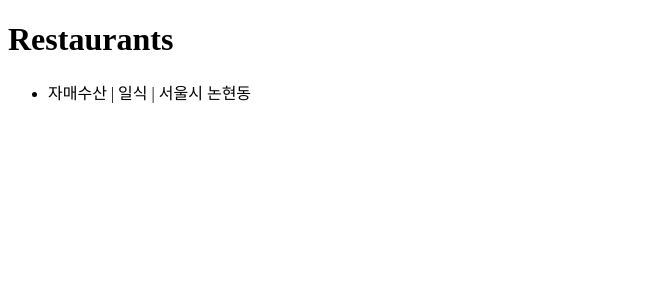
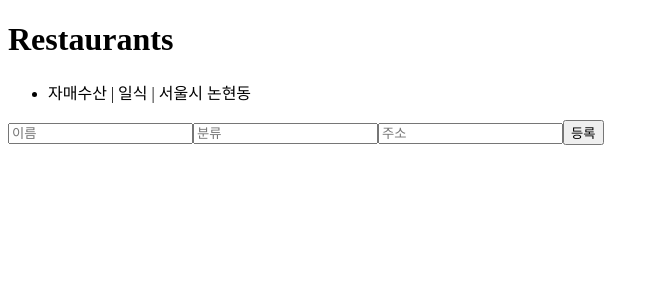
Before and after one commit to CodeSoom/react-week4-assignment-2, a React app: page / in a window 1280 px wide. Shown: the top 300 px of the page, without its empty margins (0-659 px from the left). Built offline with nearby package versions, Linux system fonts and the light colour scheme.

Commit message:
Create RestuarntForm and test

```diff
--- a/src/App.jsx
+++ b/src/App.jsx
@@ -1,17 +1,38 @@
 import React from 'react';
 
+import RestaurantForm from './RestaurantForm';
 import RestaurantList from './RestaurantList';
 
+const restaurants = [
+  {
+    id: 1, name: '자매수산', category: '일식', address: '서울시 논현동',
+  },
+];
+
 export default function App() {
-  const restaurants = [
-    {
-      id: 1, title: '자매수산', category: '일식', address: '서울시 논현동',
-    },
-  ];
+  const restaurant = {
+    name: '',
+    category: '',
+    address: '',
+  };
+
+  const handleChange = () => {
+    // TODO: 작성하기
+  };
+
+  const handleClick = () => {
+    // TODO: 작성하기
+  };
+
   return (
     <div>
       <h1>Restaurants</h1>
       <RestaurantList restaurants={restaurants} />
+      <RestaurantForm
+        restaurant={restaurant}
+        onChange={handleChange}
+        onClick={handleClick}
+      />
     </div>
   );
 }
--- /dev/null
+++ b/src/RestaurantForm.jsx
@@ -0,0 +1,41 @@
+import React from 'react';
+
+export default function RestaurantForm({ restaurant, onChange, onClick }) {
+  const handleChange = (event) => {
+    const { name, value } = event.target;
+
+    onChange({ name, value });
+  };
+
+  return (
+    <div>
+      <input
+        type="text"
+        placeholder="이름"
+        name="name"
+        value={restaurant.name}
+        onChange={handleChange}
+      />
+      <input
+        type="text"
+        placeholder="분류"
+        name="category"
+        value={restaurant.category}
+        onChange={handleChange}
+      />
+      <input
+        type="text"
+        placeholder="주소"
+        name="address"
+        value={restaurant.address}
+        onChange={handleChange}
+      />
+      <button
+        type="button"
+        onClick={onClick}
+      >
+        등록
+      </button>
+    </div>
+  );
+}
--- a/src/RestaurantList.jsx
+++ b/src/RestaurantList.jsx
@@ -6,7 +6,7 @@ export default function RestaurantList({ restaurants }) {
       <ul>
         {restaurants.map((restaurant) => (
           <li key={restaurant}>
-            {restaurant.title}
+            {restaurant.name}
             {' '}
             |
             {' '}
```
Also changed, not shown: 2 other files (tests, documents, lock files or other folders).
